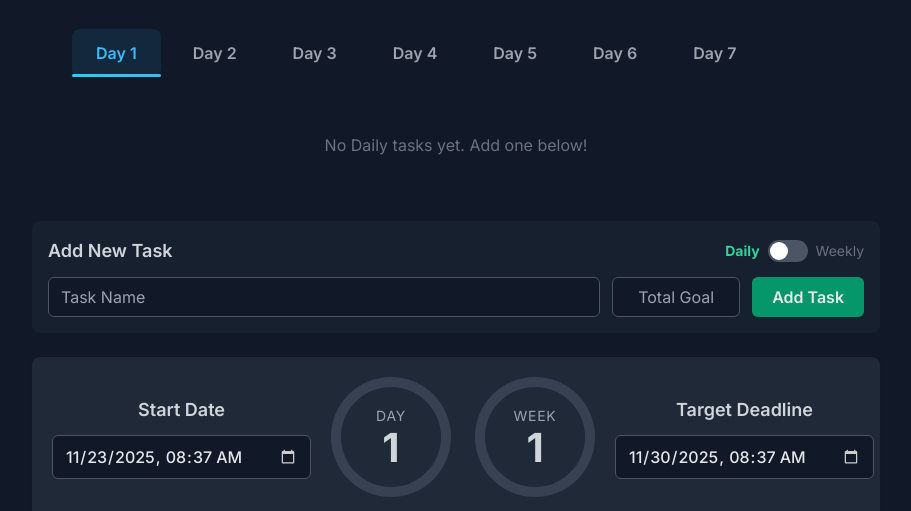
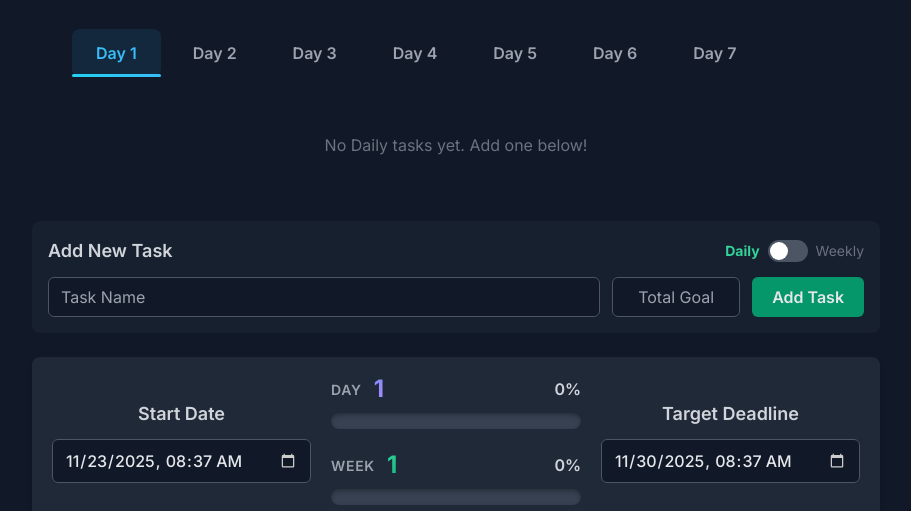
Before and after one commit to kr-aashish/notebooklm-canvas, a plain HTML site: page Anki Dashboard.html in a window 1280 px wide. Shown: the part 135-646 px from the top of the page, without its empty margins (184-1095 px from the left). Drawn offline with nearby package versions, Linux system fonts and the light colour scheme; no server answers.

Commit message:
feat: replace circular day/week progress with animated linear bars and add VS Code Live Server port setting.

```diff
--- a/Anki Dashboard.html
+++ b/Anki Dashboard.html
@@ -327,48 +327,129 @@
             font-weight: 600;
         }
 
-        /* --- Current Day Display --- */
+        /* --- Current Day Display - BEAUTIFUL PROGRESS BARS --- */
         #current-day-container {
             display: flex;
-            justify-content: center;
+            flex-direction: column;
+            gap: 1.5rem;
+            width: 100%;
+            max-width: 400px;
+            animation: fadeInSlideUp 0.8s ease-out forwards;
+        }
+
+        .progress-bar-container {
+            position: relative;
+            animation: fadeInSlideUp 0.8s ease-out forwards;
+        }
+
+        .progress-bar-container:nth-child(1) {
+            animation-delay: 0.1s;
+        }
+
+        .progress-bar-container:nth-child(2) {
+            animation-delay: 0.2s;
+        }
+
+        .progress-bar-header {
+            display: flex;
+            justify-content: space-between;
             align-items: center;
-        }
-        .circular-progress {
-            position: relative;
-            height: 120px;
-            width: 120px;
-            border-radius: 50%;
-            background: conic-gradient(#818cf8 0deg, #374151 0deg); /* indigo-400, gray-700 */
+            margin-bottom: 0.75rem;
+        }
+
+        .progress-bar-label {
             display: flex;
             align-items: center;
-            justify-content: center;
-            transition: background 0.5s;
-            animation: fadeInSlideUp 0.8s ease-out forwards;
-            animation-delay: 0.1s;
-        }
-        .circular-progress::before {
-            content: "";
-            position: absolute;
-            height: 100px;
-            width: 100px;
-            border-radius: 50%;
-            background-color: #1f2937; /* gray-800 */
-        }
-        .day-number-container {
-            position: relative;
-            color: #d1d5db;
-            text-align: center;
-        }
+            gap: 0.75rem;
+        }
+
         .day-label {
             font-size: 0.875rem;
             text-transform: uppercase;
             letter-spacing: 0.05em;
             color: #9ca3af;
-        }
+            font-weight: 600;
+        }
+
         .day-number {
-            font-size: 2.5rem;
+            font-size: 1.5rem;
             font-weight: 700;
-            line-height: 1.1;
+            line-height: 1;
+            background-image: linear-gradient(135deg, #818cf8, #a78bfa);
+            -webkit-background-clip: text;
+            background-clip: text;
+            color: transparent;
+        }
+
+        .progress-bar-container:nth-child(2) .day-number {
+            background-image: linear-gradient(135deg, #34d399, #10b981);
+            -webkit-background-clip: text;
+            background-clip: text;
+            color: transparent;
+        }
+
+        .progress-percentage {
+            font-size: 1rem;
+            font-weight: 600;
+            color: #d1d5db;
+        }
+
+        .progress-bar-track {
+            position: relative;
+            width: 100%;
+            height: 16px;
+            background: #374151;
+            border-radius: 9999px;
+            overflow: hidden;
+            box-shadow: inset 0 2px 4px rgba(0,0,0,0.3);
+        }
+
+        .progress-bar-fill-animated {
+            height: 100%;
+            border-radius: 9999px;
+            position: relative;
+            transition: width 0.8s cubic-bezier(0.25, 0.8, 0.25, 1);
+            box-shadow: 0 0 20px rgba(129, 140, 248, 0.5);
+        }
+
+        /* Day progress bar gradient */
+        .progress-bar-container:nth-child(1) .progress-bar-fill-animated {
+            background: linear-gradient(90deg, #818cf8, #a78bfa, #c084fc);
+            background-size: 200% 100%;
+            animation: shimmerProgress 3s ease-in-out infinite;
+        }
+
+        /* Week progress bar gradient */
+        .progress-bar-container:nth-child(2) .progress-bar-fill-animated {
+            background: linear-gradient(90deg, #34d399, #10b981, #059669);
+            background-size: 200% 100%;
+            animation: shimmerProgress 3s ease-in-out infinite;
+            box-shadow: 0 0 20px rgba(52, 211, 153, 0.5);
+        }
+
+        @keyframes shimmerProgress {
+            0%, 100% { background-position: 0% 50%; }
+            50% { background-position: 100% 50%; }
+        }
+
+        /* Glowing effect on the progress bar */
+        .progress-bar-fill-animated::after {
+            content: '';
+            position: absolute;
+            top: 0;
+            left: 0;
+            right: 0;
+            bottom: 0;
+            background: linear-gradient(90deg,
+                transparent 0%,
+                rgba(255, 255, 255, 0.3) 50%,
+                transparent 100%);
+            animation: slideShine 2s ease-in-out infinite;
+        }
+
+        @keyframes slideShine {
+            0% { transform: translateX(-100%); }
+            100% { transform: translateX(100%); }
         }
 
         /* --- Glossy Animated Card --- */
@@ -1655,17 +1736,29 @@
                             <label for="start-date-input">Start Date</label>
                             <input type="datetime-local" id="start-date-input">
                         </div>
-                        <div id="current-day-container" class="flex gap-6">
-                            <div class="circular-progress" id="day-progress-circle">
-                                <div class="day-number-container">
-                                    <div class="day-label">Day</div>
-                                    <div class="day-number" id="current-day-number">1</div>
+                        <div id="current-day-container">
+                            <div class="progress-bar-container">
+                                <div class="progress-bar-header">
+                                    <div class="progress-bar-label">
+                                        <span class="day-label">Day</span>
+                                        <span class="day-number" id="current-day-number">1</span>
+                                    </div>
+                                    <span class="progress-percentage" id="day-progress-percentage">0%</span>
+                                </div>
+                                <div class="progress-bar-track">
+                                    <div class="progress-bar-fill-animated" id="day-progress-bar" style="width: 0%"></div>
                                 </div>
                             </div>
-                            <div class="circular-progress" id="week-progress-circle">
-                                <div class="day-number-container">
-                                    <div class="day-label">Week</div>
-                                    <div class="day-number" id="current-week-number">1</div>
+                            <div class="progress-bar-container">
+                                <div class="progress-bar-header">
+                                    <div class="progress-bar-label">
+                                        <span class="day-label">Week</span>
+                                        <span class="day-number" id="current-week-number">1</span>
+                                    </div>
+                                    <span class="progress-percentage" id="week-progress-percentage">0%</span>
+                                </div>
+                                <div class="progress-bar-track">
+                                    <div class="progress-bar-fill-animated" id="week-progress-bar" style="width: 0%"></div>
                                 </div>
                             </div>
                         </div>
@@ -2212,21 +2305,25 @@
 
                 // Day Progress
                 const progressOfDay = (timeSinceStart % dayMillis) / dayMillis;
-                const dayAngle = progressOfDay * 360;
-                const dayCircle = document.getElementById('day-progress-circle');
+                const dayProgressPercent = Math.round(progressOfDay * 100);
+                const dayProgressBar = document.getElementById('day-progress-bar');
+                const dayProgressPercentageEl = document.getElementById('day-progress-percentage');
                 const dayNumberEl = document.getElementById('current-day-number');
 
-                if (dayCircle) dayCircle.style.background = `conic-gradient(#818cf8 ${dayAngle}deg, #374151 ${dayAngle}deg)`;
+                if (dayProgressBar) dayProgressBar.style.width = `${dayProgressPercent}%`;
+                if (dayProgressPercentageEl) dayProgressPercentageEl.textContent = `${dayProgressPercent}%`;
                 if (dayNumberEl) dayNumberEl.textContent = currentDayNumber;
 
                 // Week Progress
                 const progressOfWeek = (timeSinceStart % weekMillis) / weekMillis;
-                const weekAngle = progressOfWeek * 360;
-                const weekCircle = document.getElementById('week-progress-circle');
+                const weekProgressPercent = Math.round(progressOfWeek * 100);
+                const weekProgressBar = document.getElementById('week-progress-bar');
+                const weekProgressPercentageEl = document.getElementById('week-progress-percentage');
                 const weekNumberEl = document.getElementById('current-week-number');
                 const currentWeekNumber = Math.ceil(currentDayNumber / 7);
 
-                if (weekCircle) weekCircle.style.background = `conic-gradient(#34d399 ${weekAngle}deg, #374151 ${weekAngle}deg)`; // Emerald for week
+                if (weekProgressBar) weekProgressBar.style.width = `${weekProgressPercent}%`;
+                if (weekProgressPercentageEl) weekProgressPercentageEl.textContent = `${weekProgressPercent}%`;
                 if (weekNumberEl) weekNumberEl.textContent = currentWeekNumber;
             }
 
```
